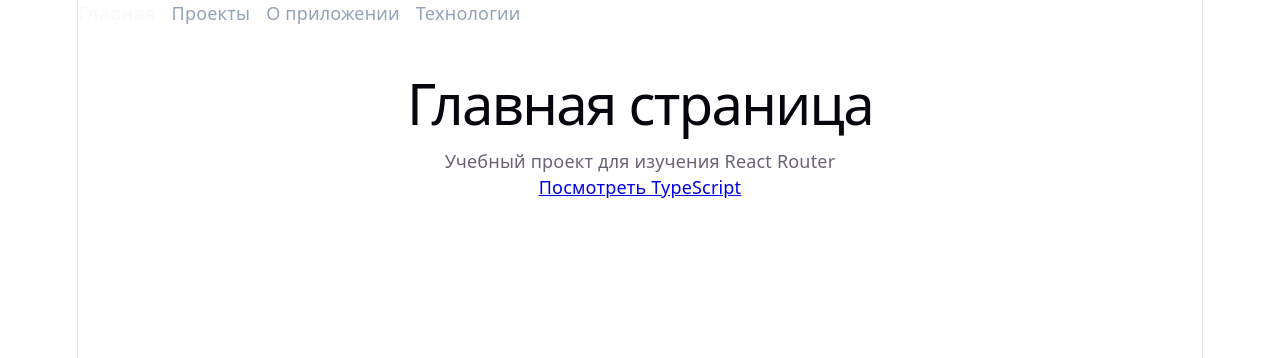
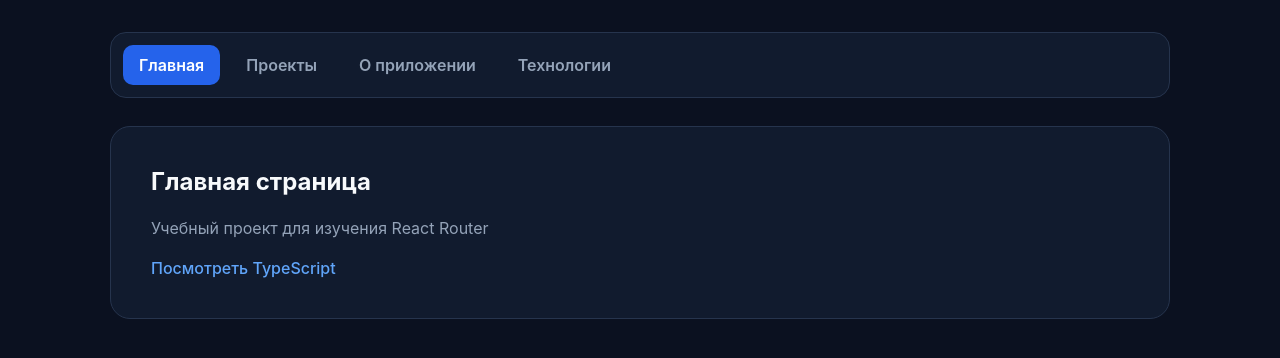
Before and after one commit to KanEDGY3000/react-router-project, a React (Vite) app: page / in a window 1280 px wide. Shown: the top 358 px of the page. Built offline with nearby package versions, Linux system fonts and the light colour scheme.

Commit message:
Add base application styles

```diff
--- a/src/App.css
+++ b/src/App.css
@@ -1,15 +1,96 @@
+/* Navigation */
+
 .nav {
   display: flex;
-  gap: 16px;
-  margin-bottom: 32px;
+  flex-wrap: wrap;
+  gap: 10px;
+  margin-bottom: 28px;
+  padding: 12px;
+
+  background-color: #111b2e;
+  border: 1px solid #26344d;
+  border-radius: 16px;
 }
 
 .nav__link {
+  padding: 10px 16px;
+
   color: #94a3b8;
+  font-weight: 600;
   text-decoration: none;
+
+  border-radius: 10px;
+
+  transition:
+    color 0.2s ease,
+    background-color 0.2s ease;
 }
 
-.nav__link--active {
+.nav__link:hover {
+  color: #ffffff;
+  background-color: #1e293b;
+}
+
+.nav__link--active,
+.nav__link--active:hover {
+  color: #ffffff;
+  background-color: #2563eb;
+}
+
+/* Page layout */
+
+.main>section {
+  padding: 40px;
+
+  background-color: #111b2e;
+  border: 1px solid #26344d;
+  border-radius: 20px;
+}
+
+.main h1,
+.main h2 {
+  margin-top: 0;
   color: #f8fafc;
-  font-weight: 700;
 }
+
+.main p {
+  color: #94a3b8;
+  line-height: 1.6;
+}
+
+/* Accessibility */
+
+a:focus-visible,
+button:focus-visible {
+  outline: 3px solid #38bdf8;
+  outline-offset: 3px;
+}
+
+/* Page links */
+
+.main a,
+.main a:visited {
+  color: #60a5fa;
+  text-decoration: none;
+  font-weight: 500;
+
+  transition: color 0.2s ease;
+}
+
+.main a:hover {
+  color: #93c5fd;
+  text-decoration: underline;
+}
+
+/* Responsive */
+
+@media (max-width: 560px) {
+  .nav__link {
+    flex: 1 1 auto;
+    text-align: center;
+  }
+
+  .main>section {
+    padding: 24px 18px;
+  }
+}
--- a/src/index.css
+++ b/src/index.css
@@ -1,111 +1,30 @@
 :root {
-  --text: #6b6375;
-  --text-h: #08060d;
-  --bg: #fff;
-  --border: #e5e4e7;
-  --code-bg: #f4f3ec;
-  --accent: #aa3bff;
-  --accent-bg: rgba(170, 59, 255, 0.1);
-  --accent-border: rgba(170, 59, 255, 0.5);
-  --social-bg: rgba(244, 243, 236, 0.5);
-  --shadow:
-    rgba(0, 0, 0, 0.1) 0 10px 15px -3px, rgba(0, 0, 0, 0.05) 0 4px 6px -2px;
+  font-family: Inter, system-ui, sans-serif;
+  color: #e2e8f0;
+  background-color: #0b1120;
 
-  --sans: system-ui, 'Segoe UI', Roboto, sans-serif;
-  --heading: system-ui, 'Segoe UI', Roboto, sans-serif;
-  --mono: ui-monospace, Consolas, monospace;
-
-  font: 18px/145% var(--sans);
-  letter-spacing: 0.18px;
-  color-scheme: light dark;
-  color: var(--text);
-  background: var(--bg);
   font-synthesis: none;
   text-rendering: optimizeLegibility;
-  -webkit-font-smoothing: antialiased;
-  -moz-osx-font-smoothing: grayscale;
-
-  @media (max-width: 1024px) {
-    font-size: 16px;
-  }
 }
 
-@media (prefers-color-scheme: dark) {
-  :root {
-    --text: #9ca3af;
-    --text-h: #f3f4f6;
-    --bg: #16171d;
-    --border: #2e303a;
-    --code-bg: #1f2028;
-    --accent: #c084fc;
-    --accent-bg: rgba(192, 132, 252, 0.15);
-    --accent-border: rgba(192, 132, 252, 0.5);
-    --social-bg: rgba(47, 48, 58, 0.5);
-    --shadow:
-      rgba(0, 0, 0, 0.4) 0 10px 15px -3px, rgba(0, 0, 0, 0.25) 0 4px 6px -2px;
-  }
-
-  #social .button-icon {
-    filter: invert(1) brightness(2);
-  }
+* {
+  box-sizing: border-box;
 }
 
 body {
+  min-width: 320px;
   margin: 0;
 }
 
-#root {
-  width: 1126px;
-  max-width: 100%;
-  margin: 0 auto;
-  text-align: center;
-  border-inline: 1px solid var(--border);
-  min-height: 100svh;
-  display: flex;
-  flex-direction: column;
-  box-sizing: border-box;
+button,
+input {
+  font: inherit;
 }
 
-h1,
-h2 {
-  font-family: var(--heading);
-  font-weight: 500;
-  color: var(--text-h);
+#root {
+  width: 100%;
+  max-width: 1100px;
+  min-height: 100vh;
+  margin: 0 auto;
+  padding: 32px 20px;
 }
-
-h1 {
-  font-size: 56px;
-  letter-spacing: -1.68px;
-  margin: 32px 0;
-  @media (max-width: 1024px) {
-    font-size: 36px;
-    margin: 20px 0;
-  }
-}
-h2 {
-  font-size: 24px;
-  line-height: 118%;
-  letter-spacing: -0.24px;
-  margin: 0 0 8px;
-  @media (max-width: 1024px) {
-    font-size: 20px;
-  }
-}
-p {
-  margin: 0;
-}
-
-code,
-.counter {
-  font-family: var(--mono);
-  display: inline-flex;
-  border-radius: 4px;
-  color: var(--text-h);
-}
-
-code {
-  font-size: 15px;
-  line-height: 135%;
-  padding: 4px 8px;
-  background: var(--code-bg);
-}
--- a/src/layouts/RootLayout.jsx
+++ b/src/layouts/RootLayout.jsx
@@ -51,7 +51,7 @@ function RootLayout() {
                 </NavLink>
             </nav>
 
-            <main>
+            <main className="main">
                 <Outlet/>
             </main>
         </>
```
